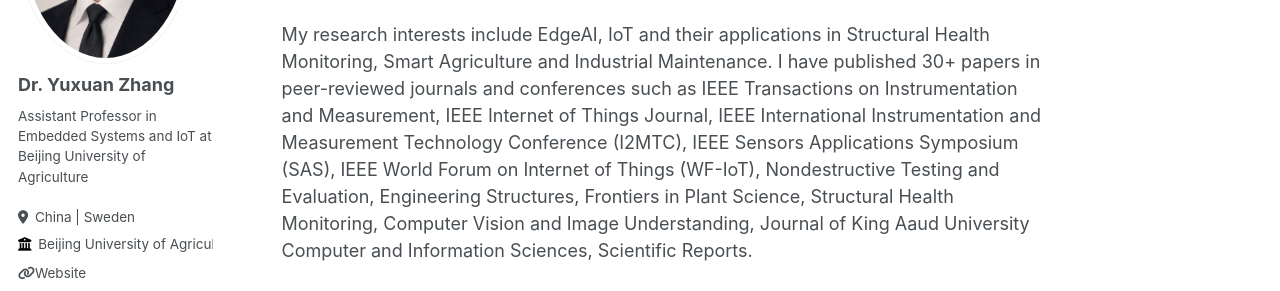
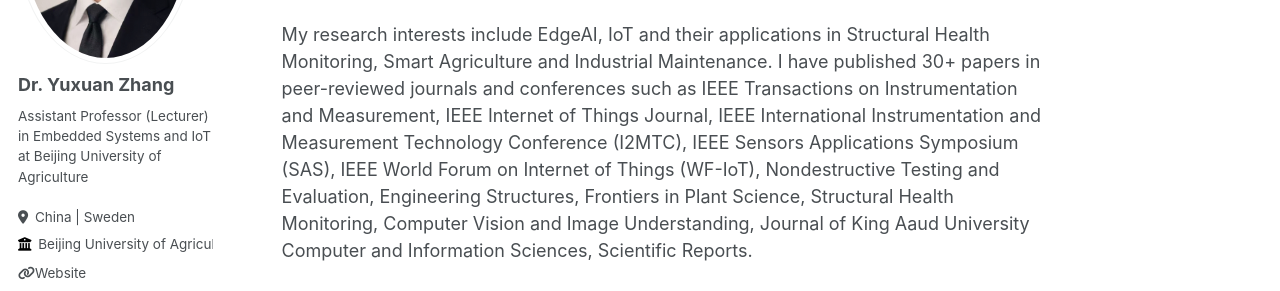
Before and after one commit to YuxuanZhang-96/YuxuanZhang-96.github.io, a Jekyll site: the page built from _pages/about.md, in a window 1280 px wide. Shown: the part 282-573 px from the top of the page. Built offline with Jekyll 4.4.1, drawn with Linux system fonts in a browser that asks for light colours; some web fonts are replaced.

Commit message:
Update _config.yml

```diff
--- a/_config.yml
+++ b/_config.yml
@@ -21,9 +21,9 @@ repository               : "academicpages/academicpages.github.io"
 #               Additional customization can be done by editing /_includes/author-profile.html
 author:
   # Biographic information
-  avatar           : "profile.png"
+  avatar           : "profile1.png"
   name             : "Dr. Yuxuan Zhang"
-  bio              : "Assistant Professor in Embedded Systems and IoT at Beijing University of Agriculture"
+  bio              : "Assistant Professor (Lecturer) in Embedded Systems and IoT at Beijing University of Agriculture"
   location         : "China | Sweden"
   employer         : "Beijing University of Agriculture"
   email            : "thyme.zh@gmail.com"
```
